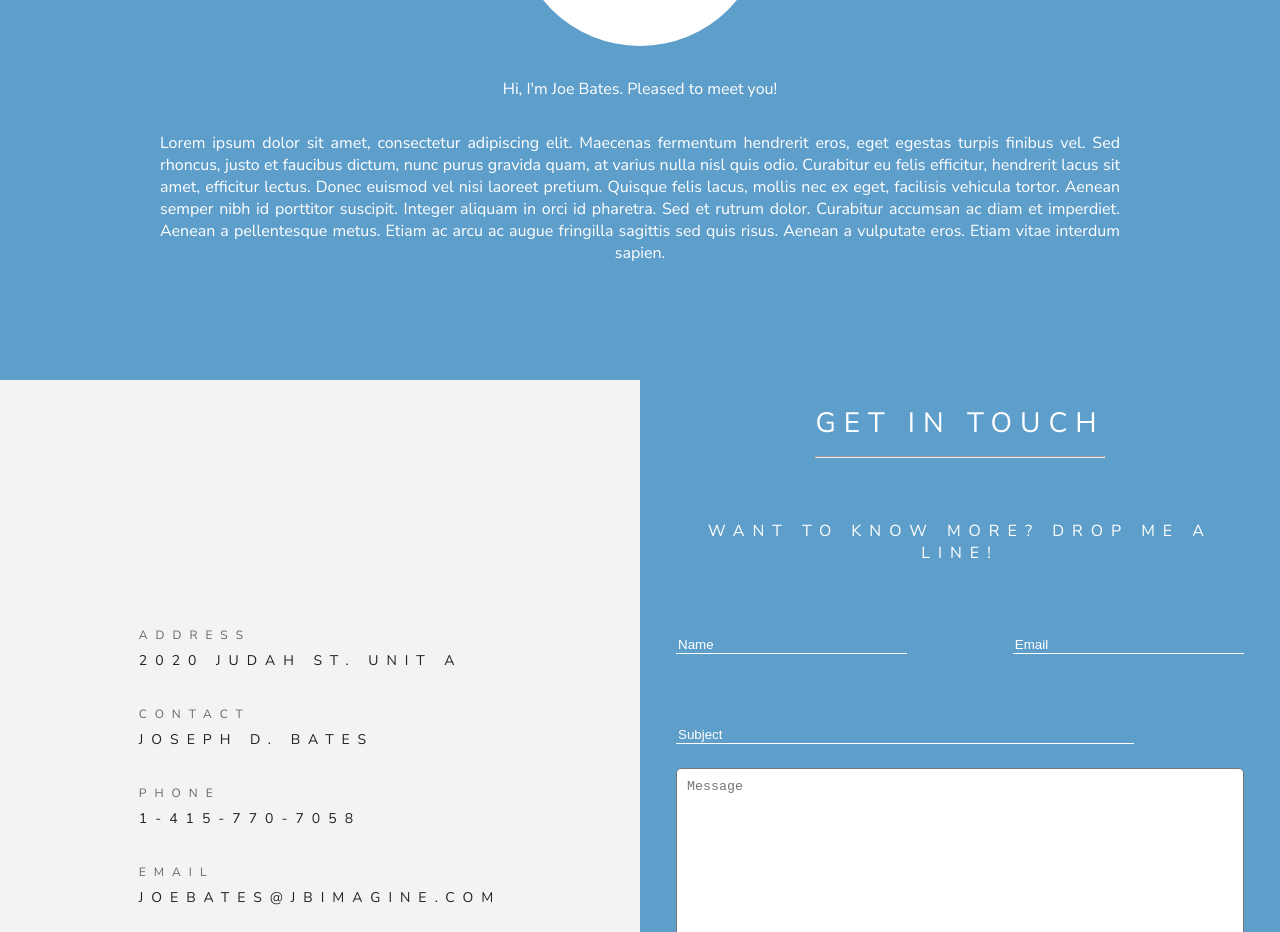
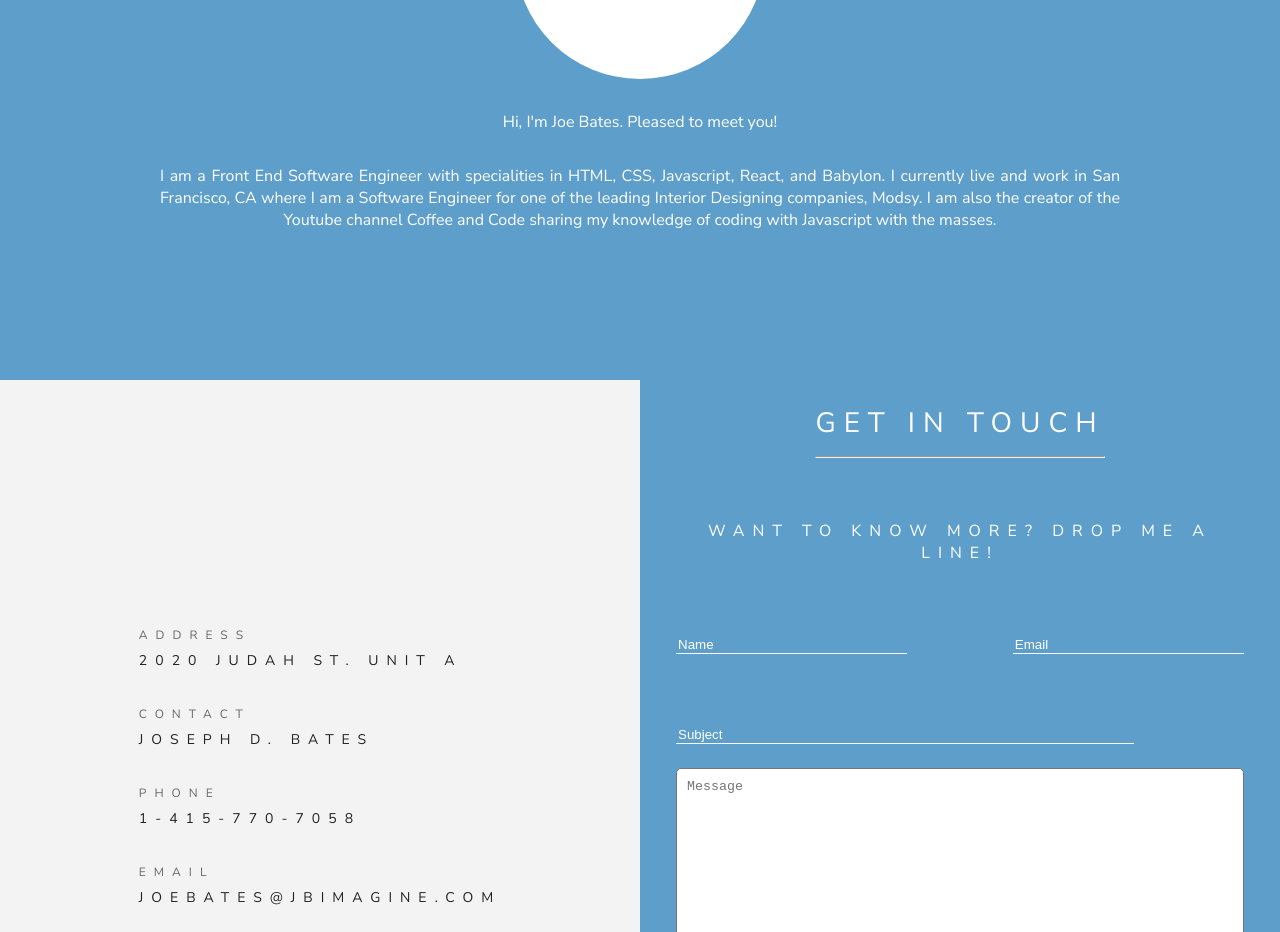
Before and after one commit to jbimagine/coffee-and-code, a React (Create React App) app: page / in a window 1280 px wide. Shown: the part 1820-2752 px from the top of the page. Built offline with nearby package versions, Linux system fonts and the light colour scheme.

Commit message:
Update About content

```diff
--- a/src/components/About.js
+++ b/src/components/About.js
@@ -1,5 +1,5 @@
 import React, { Component } from 'react';
-import { AboutContainer, AboutTitleContainer, AboutImageContainer } from '../styled-components/About_Styles';
+import { AboutContainer, AboutTitleContainer } from '../styled-components/About_Styles';
 import { ContentHeader } from '../styled-components/Global_styles';
 
 class About extends Component {
@@ -12,19 +12,17 @@ class About extends Component {
         <ContentHeader title = 'About' color = '#FFF' underline = {true} >
         </ContentHeader>
         </AboutTitleContainer>
-       <div style = {{ display:'grid', gridTemplateColumns:'1fr', alignContent:'start', height:'100%', position:'absolute', alignContent:'center' }}>
+       <div style = {{ display:'grid', gridTemplateColumns:'1fr', height:'100%', position:'absolute', width:'100%', alignContent:'center' }}>
           <div style = {{ display:'flex', justifyContent:'center', alignItems:'center', height:'100%',  width:'100%' }}>
             <div style = {{ display:'flex', width:'250px', height:'250px', backgroundColor:'#FFF', borderRadius:'50%' }}></div>
           </div>
        <div style = {{ justifyContent:'center', display:'flex', margin:'32px 0' }}>Hi, I'm Joe Bates.  Pleased to meet you!</div>
        <div style = {{ width:'100%', display:'flex', justifyContent:'center' }}>
           <div style = {{ width:'75%', textAlign:'justify', textAlignLast:'center' }} >
-          Lorem ipsum dolor sit amet, consectetur adipiscing elit. Maecenas fermentum hendrerit eros, eget egestas turpis finibus vel.
-          Sed rhoncus, justo et faucibus dictum, nunc purus gravida quam, at varius nulla nisl quis odio. Curabitur eu felis efficitur,
-          hendrerit lacus sit amet, efficitur lectus. Donec euismod vel nisi laoreet pretium. Quisque felis lacus, mollis nec ex eget,
-          facilisis vehicula tortor. Aenean semper nibh id porttitor suscipit. Integer aliquam in orci id pharetra. Sed et rutrum dolor.
-          Curabitur accumsan ac diam et imperdiet. Aenean a pellentesque metus. Etiam ac arcu ac augue fringilla sagittis sed quis risus.
-          Aenean a vulputate eros. Etiam vitae interdum sapien.
+          I am a Front End Software Engineer with specialities in HTML, CSS, Javascript, React, and Babylon.
+          I currently live and work in San Francisco, CA where I am a Software Engineer for one of the leading
+          Interior Designing companies, Modsy.  I am also the creator of the Youtube channel Coffee and Code sharing
+          my knowledge of coding with Javascript with the masses.
           </div>
 
        </div>
```
